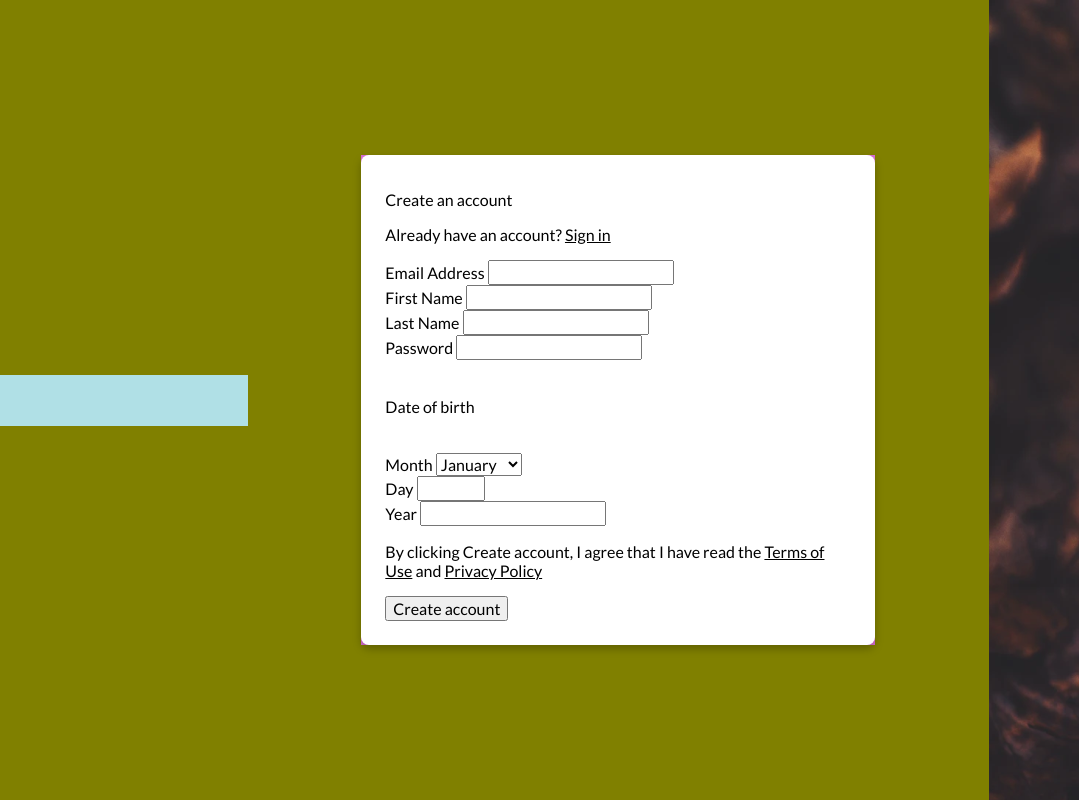
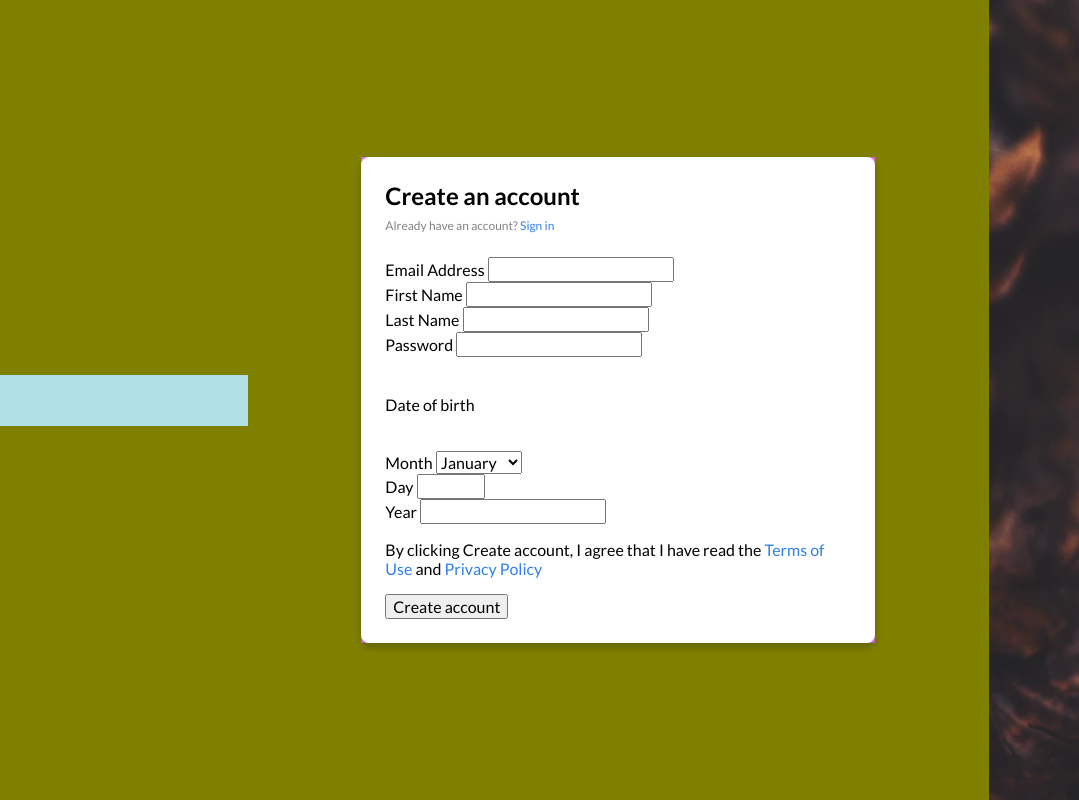
Before and after one commit to DavidRedding/behold-starter-main, a plain HTML site: page index.html in a window 1280 px wide. Shown: the full height of the page, 201-1280 px from the left. Drawn offline with Linux system fonts and the light colour scheme.

Commit message:
heading & sub-heading styling

```diff
--- a/style.css
+++ b/style.css
@@ -23,6 +23,11 @@ body {
 
 p {
   max-width: 600px;
+}
+
+a {
+  color: var(--primary-color);
+  text-decoration: none;
 }
 
 #container {
@@ -53,3 +58,18 @@ p {
   border-radius: 8px;
   box-shadow: 0px 4px 8px rgba(0, 0, 0, 0.25);
 }
+
+.panel__heading {
+  font-size: 24px;
+  font-weight: 700;
+  margin: 0; /* This is because <H1> has a default margin */
+}
+
+.panel__subheading {
+  margin: 0; /* <p> has a default margin */
+  font-size: 12px;
+  color: var(--text-color);
+
+  margin-top: 8px;
+  margin-bottom: 24px;
+}
```
